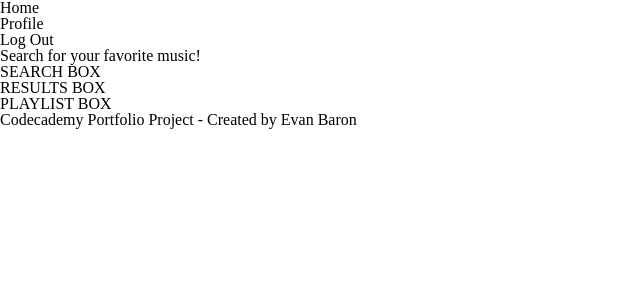
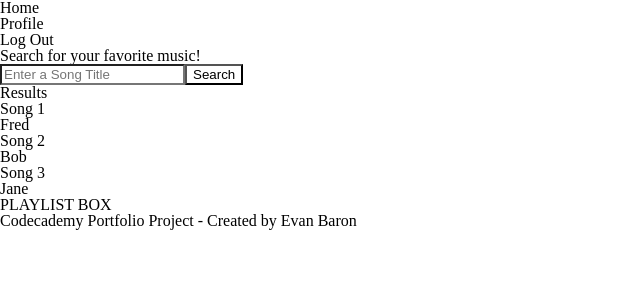
Before and after one commit to evan-baron/jammming-original-evan-version, a React (Create React App) app: page / in a window 1280 px wide. Both pictures are taken after a click on the item "Log In". Shown: the top 300 px of the page, without its empty margins (0-640 px from the left). Built offline with nearby package versions, Linux system fonts and the light colour scheme.

Commit message:
mapping through fake data

```diff
--- a/src/App.css
+++ b/src/App.css
@@ -1,38 +1,4 @@
-.App {
-  text-align: center;
+* {
+  /* background-color: cyan; */
+  background-color: white;
 }
-
-.App-logo {
-  height: 40vmin;
-  pointer-events: none;
-}
-
-@media (prefers-reduced-motion: no-preference) {
-  .App-logo {
-    animation: App-logo-spin infinite 20s linear;
-  }
-}
-
-.App-header {
-  background-color: #282c34;
-  min-height: 100vh;
-  display: flex;
-  flex-direction: column;
-  align-items: center;
-  justify-content: center;
-  font-size: calc(10px + 2vmin);
-  color: white;
-}
-
-.App-link {
-  color: #61dafb;
-}
-
-@keyframes App-logo-spin {
-  from {
-    transform: rotate(0deg);
-  }
-  to {
-    transform: rotate(360deg);
-  }
-}
--- /dev/null
+++ b/src/api/data/data.js
@@ -0,0 +1,14 @@
+export const resultsdata = [
+    {
+        name: 'Song 1',
+        artist: 'Fred'
+    },
+    {
+        name: 'Song 2',
+        artist: 'Bob'
+    },
+    {
+        name: 'Song 3',
+        artist: 'Jane'
+    }
+]
--- a/src/components/results.js
+++ b/src/components/results.js
@@ -1,8 +1,16 @@
 import React from 'react';
+import Song from './song';
+import { resultsdata } from '../api/data/data';
 
 function Results() {
+    console.log(resultsdata);
     return (
-        <div>RESULTS BOX</div>
+        <>
+            <h1>Results</h1>
+            {resultsdata.map((result) =>
+                <Song key={`${result.index+result.name}`} name={result.name} artist={result.artist} />
+            )}
+        </>
     );
 };
 
--- a/src/components/search.js
+++ b/src/components/search.js
@@ -4,7 +4,10 @@ function Search() {
     return (
         <>
             <div>Search for your favorite music!</div>
-            <div>SEARCH BOX</div>
+            <div>
+                <input type="text" placeholder="Enter a Song Title"></input>
+                <button type="button">Search</button>
+            </div>
         </>
     );
 };
--- /dev/null
+++ b/src/components/song.js
@@ -0,0 +1,12 @@
+import React from 'react';
+
+function Song({ name, artist }) {
+    return (
+        <>
+            <h3>{name}</h3>
+            <h4>{artist}</h4>
+        </>
+    );
+};
+
+export default Song;
```
Also changed, not shown: src/api/setup.js (added).
